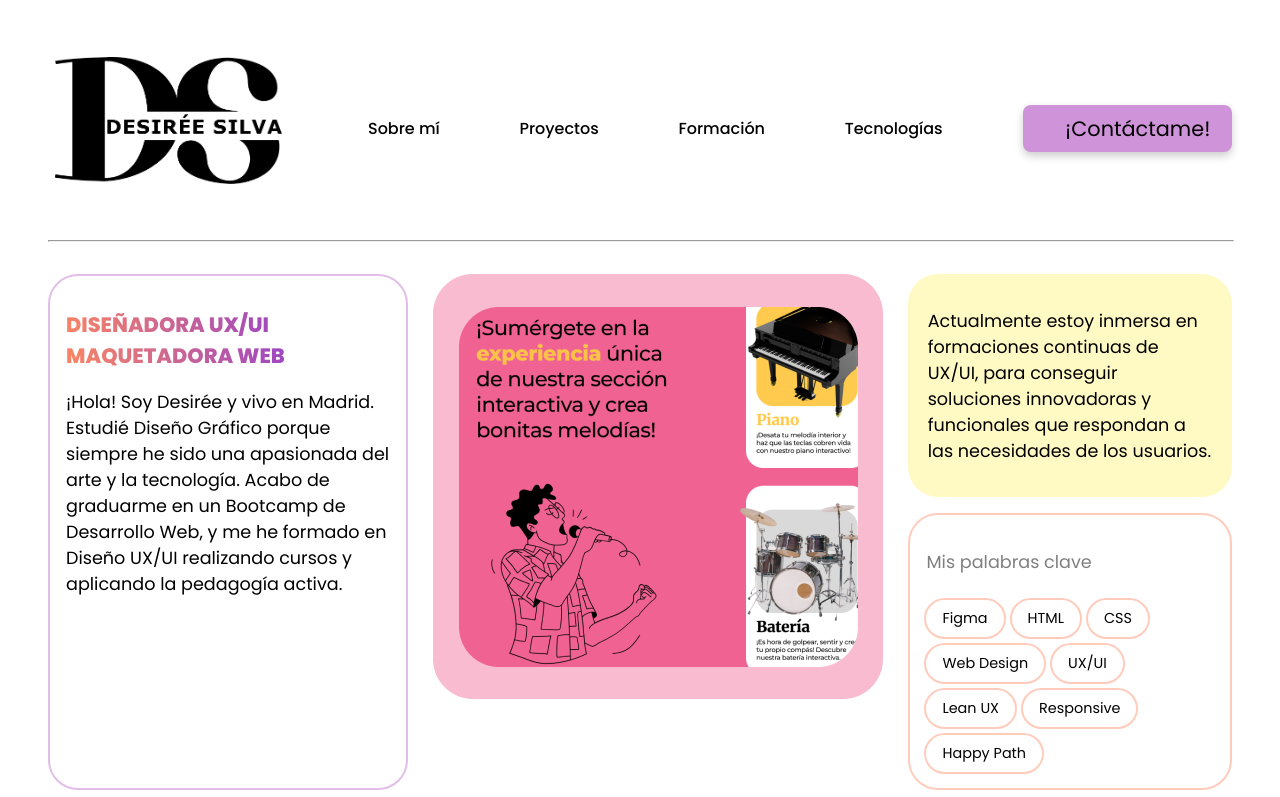
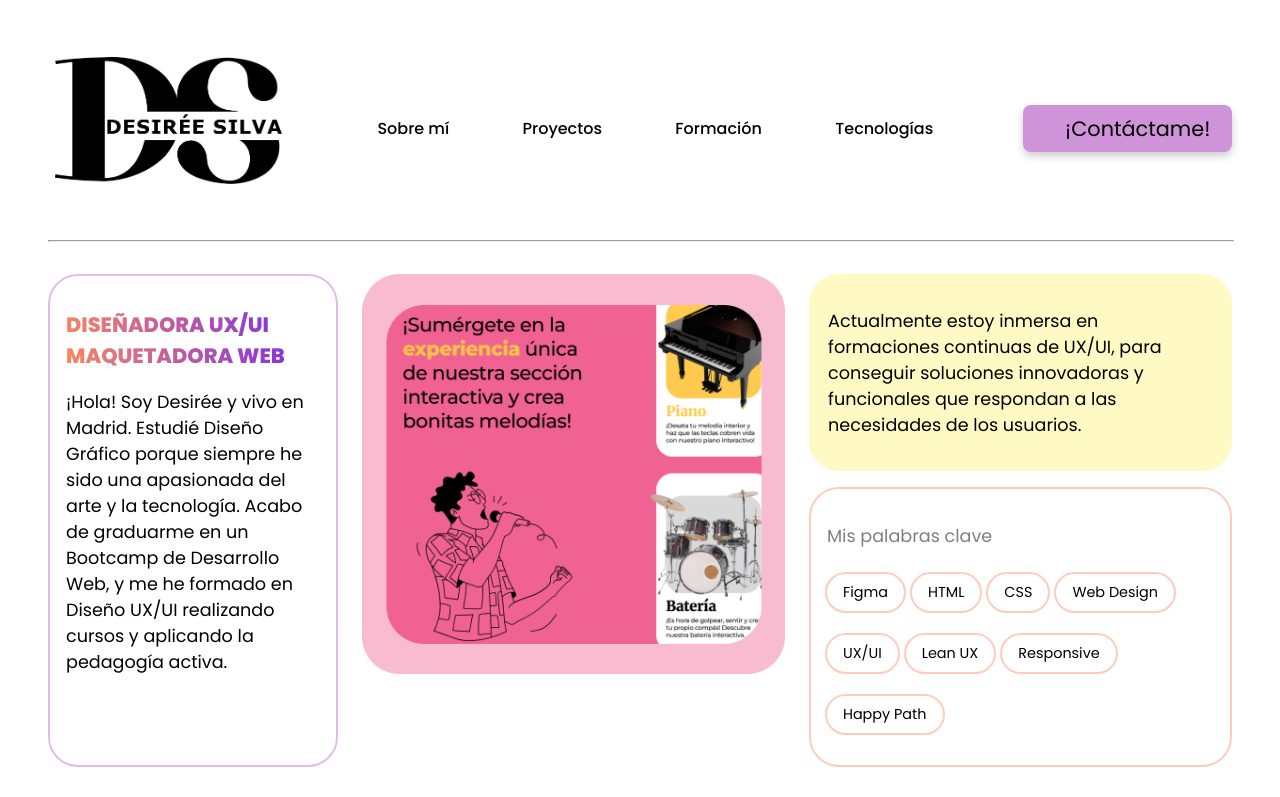
Before and after one commit to DesireeCSilva/portfolio-desireesilva, a Vue app: page / in a window 1280 px wide. Shown: the top 797 px of the page. Built offline with nearby package versions, Linux system fonts and the light colour scheme; some icons are missing; a web font is replaced by a local one.

Commit message:
fixed desing summary for 1366

```diff
--- a/src/components/AppHeader.vue
+++ b/src/components/AppHeader.vue
@@ -51,7 +51,7 @@ import { mdiPhone } from '@mdi/js';
     list-style: none;
     display: flex;
     align-items: center;
-    justify-content: space-between;
+    justify-content: space-evenly;
     text-decoration: none;
     cursor: pointer;
 
--- a/src/components/AppSummaryAlt.vue
+++ b/src/components/AppSummaryAlt.vue
@@ -90,7 +90,7 @@ onMounted(() => {
     border: solid 2px #e1bee7;
     border-radius: 30px;
     padding: 1rem;
-    flex: 0.5;
+    flex: 0.6;
 
     .gradient {
       font-size: 1.3rem;
@@ -106,7 +106,7 @@ onMounted(() => {
   }
 
   &_center {
-    flex: 0.7;
+    flex: 1;
     align-self: flex-start;
     display: flex;
     justify-content: center;
@@ -130,7 +130,7 @@ onMounted(() => {
     display: flex;
     flex-direction: column;
     justify-content: space-between;
-    flex: 0.5;
+    flex: 1;
 
     .above-right_section-01 {
       background-color: #fff9c4;
@@ -146,7 +146,6 @@ onMounted(() => {
     }
 
     .below-right_descriptions {
-
       display: flex;
       flex-direction: column;
       justify-content: center;
@@ -174,6 +173,7 @@ onMounted(() => {
       padding: 0.5rem 1rem;
       margin: 0;
       font-size: 0.9rem;
+      margin-bottom: 1rem;
     }
   }
 }
--- a/src/components/AppTechnologies.vue
+++ b/src/components/AppTechnologies.vue
@@ -8,10 +8,9 @@
                     <img src="@/assets/icons/CSS3.png" alt="icono de CSS" />
                     <img src="@/assets/icons/JavaScript.png" alt="icono de JavaScript" />
                     <img src="@/assets/GitHub-big.png" alt="icono de GitHub" />
-                    <img src="@/assets/icons/Jira.png" alt="icono de Jira" />
                     <img src="@/assets/icons/Git.png" alt="icono de Git" />
                     <img src="@/assets/icons/React Native.png" alt="icono de React" />
-                    <img src="@/assets/icons/vue.png" alt="icono de React" />
+                    <img src="@/assets/icons/vue.png" alt="icono de Vue" />
                 </div>
         </div>
     </section>
```
